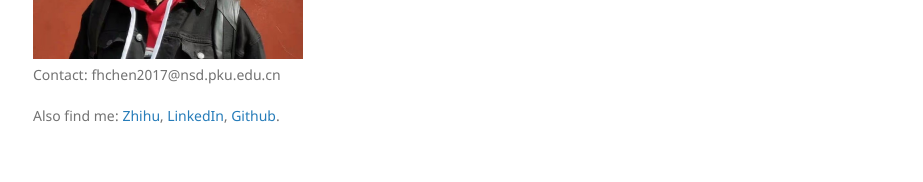
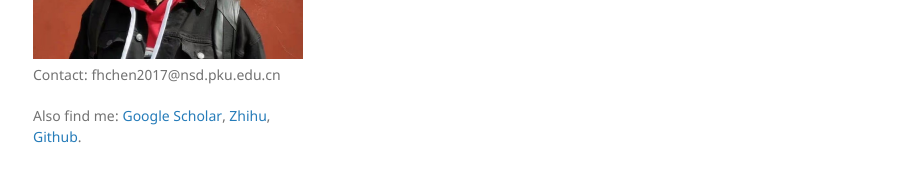
Before and after one commit to FanghaoChen/homepage, a Jekyll site: the page built from index.md, in a window 1280 px wide. Shown: the part 403-585 px from the top of the page, without its empty margins (177-1100 px from the left). Built offline with Jekyll 4.4.1, drawn with Linux system fonts in a browser that asks for light colours.

Commit message:
Update default.html

```diff
--- a/_layouts/default.html
+++ b/_layouts/default.html
@@ -31,7 +31,7 @@
 
         <p> Contact: fhchen2017@nsd.pku.edu.cn </p>
 
-        <p> Also find me: <a href="https://www.zhihu.com/people/hongo-chin">Zhihu</a>, <a href="https://www.linkedin.com/in/fanghao-chen-08479594/">LinkedIn</a>, <a href="https://github.com/FanghaoChen">Github</a>.
+        <p> Also find me: <a href="https://scholar.google.com/citations?view_op=list_works&hl=zh-CN&user=wj5P8wwAAAAJ&gmla=AJsN-F7ythbcbQluEjN2sUZHoJclUWaWvr_K23Ia765PzaLQG1HDFegzhwsJtJK17zLOFcNHuPA-79rbYEuE44DJYjglsHUvabGkXOWYstBOatWJ8AqQM2Kdj1JSgU1Oh678PYtZDYZF">Google Scholar</a>, <a href="https://www.zhihu.com/people/hongo-chin">Zhihu</a>, <a href="https://github.com/FanghaoChen">Github</a>.
         </p>
 
          <!-- .-->
```
